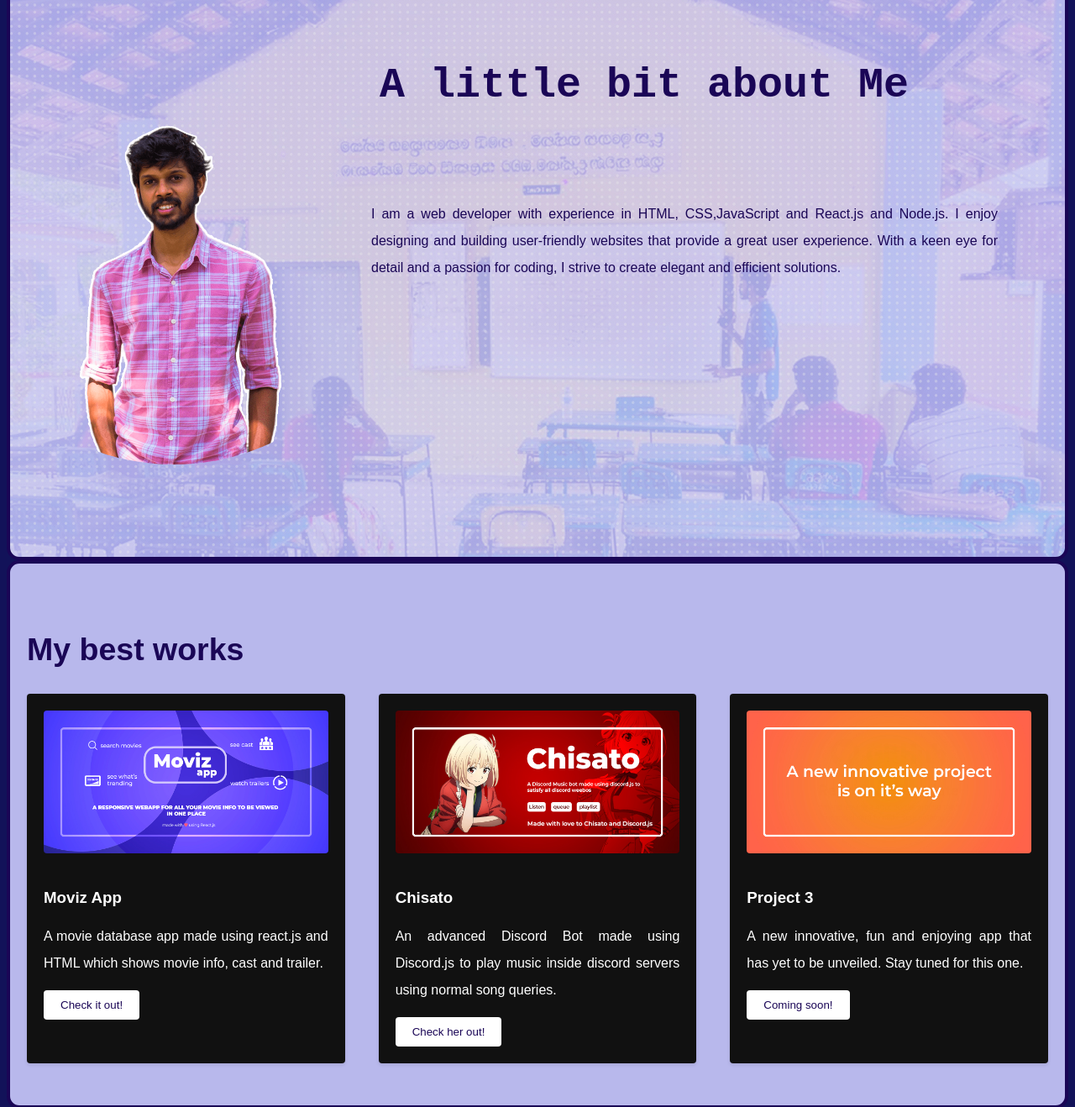
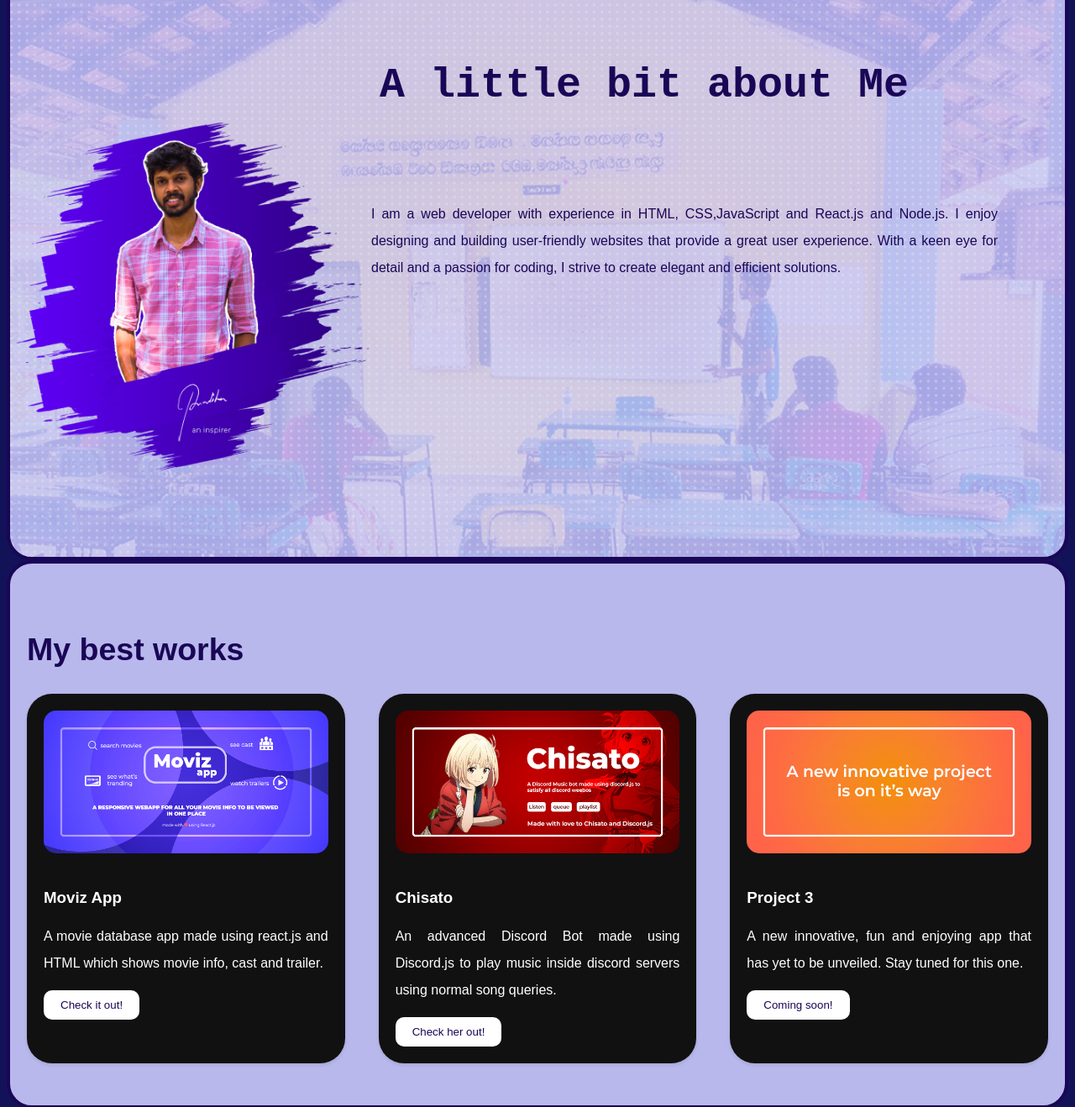
Before and after one commit to Chamal1120/MCR_Portfolio_V1, a website built with Parcel: page index.html in a window 1280 px wide. Shown: the part 627-1945 px from the top of the page at 84% size. Built offline with nearby package versions, Linux system fonts and the light colour scheme.

Commit message:
Seventh commit

```diff
--- a/index.html
+++ b/index.html
@@ -27,7 +27,7 @@
 <section id="about">
   <div class="section-heading">
     <h1>A little bit about Me</h1>
-    <img src="img/profile-pic2.png" alt="Profile Picture">
+    <img src="img/profile-pic3.png" alt="Profile Picture">
   </div>
   <div class="about-content">
     <p class="about-text">I am a web developer with experience in HTML, CSS,JavaScript and React.js and Node.js.
--- a/styles.css
+++ b/styles.css
@@ -71,7 +71,7 @@ header {
   font-family: "Montserrat", sans-serif;
   background-image: url("img/heromainbg3.jpg");
   background-size: cover;
-  border-radius: 15px;
+  border-radius: 30px;
   border: 4px solid #1a0656;
 }
 
@@ -135,7 +135,7 @@ header {
   background-color: #b8b8ec;
   color: #fff;
   font-family: "Montserrat", sans-serif;
-  border-radius: 15px;
+  border-radius: 30px;
   border: 4px solid #1a0656;
 }
 
@@ -166,10 +166,10 @@ header {
 
 .section-heading img {
   position: absolute;
-  top: 30px;
-  left: -80px;
-  height: 550px;
-  width: 550px;
+  top: 170px;
+  left: -10px;
+  height: 450px;
+  width: 450px;
   border-radius: 50%;
 }
 
@@ -179,7 +179,7 @@ header {
   padding: 50px 20px;
   color: #fff;
   font-family: "Montserrat", sans-serif;
-  border-radius: 15px;
+  border-radius: 30px;
   border: 4px solid #1a0656;
 }
 
@@ -198,14 +198,14 @@ header {
 .project-card {
   background-color: #111;
   padding: 20px;
-  border-radius: 4px;
+  border-radius: 30px;
   box-shadow: 0 2px 4px rgba(0, 0, 0, 0.1);
   font-family: "Montserrat", sans-serif;
 }
 
 .project-card img {
   width: 100%;
-  border-radius: 4px;
+  border-radius: 15px;
   margin-bottom: 20px;
   font-family: "Montserrat", sans-serif;
 }
@@ -217,7 +217,7 @@ header {
   color: #fff;
   text-decoration: none;
   border: none;
-  border-radius: 4px;
+  border-radius: 10px;
 }
 
 .project-card button:hover {
@@ -230,7 +230,7 @@ header {
   padding: 20px;
   color: #fff;
   font-family: "Montserrat", sans-serif;
-  border-radius: 15px;
+  border-radius: 30px;
   border: 4px solid #1a0656;
 }
 
@@ -241,7 +241,7 @@ header {
   background-color: #b8b8ec;
   color: #fff;
   font-family: "Montserrat", sans-serif;
-  border-radius: 15px;
+  border-radius: 30px;
   border: 4px solid #1a0656;
 }
 
@@ -286,7 +286,7 @@ footer {
   padding: 20px;
   text-align: center;
   font-family: "Montserrat", sans-serif;
-  border-radius: 15px;
+  border-radius: 30px;
   border: 4px solid #1a0656;
 }
 
```
Also changed, not shown: img/profile-pic3.png (added).
